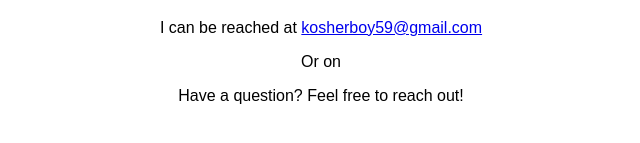
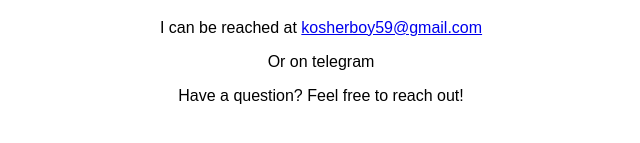
Before and after one commit to kosherboynewb/kosherboynewb.github.io, a plain HTML site: page index.html in a window 1280 px wide. Shown: the part 265-408 px from the top of the page, 319-959 px from the left. Drawn offline with Linux system fonts and the light colour scheme.

Commit message:
Update index.html

```diff
--- a/index.html
+++ b/index.html
@@ -24,7 +24,7 @@
     <img src="https://avatars.githubusercontent.com/u/187384569?v=4" alt="Profile Picture">
     <h1>Hello, I'm Kosher Boy!</h1>
     <p>I can be reached at <a href="mailto:kosherboy59@gmail.com">kosherboy59@gmail.com</a></p>
-    <p>Or on <a telegram t.me/kosherboy a></p>
+    <p>Or on telegram <a t.me/kosherboy a></p>
     <p>Have a question? Feel free to reach out!</p>
 </body>
 </html>
```
